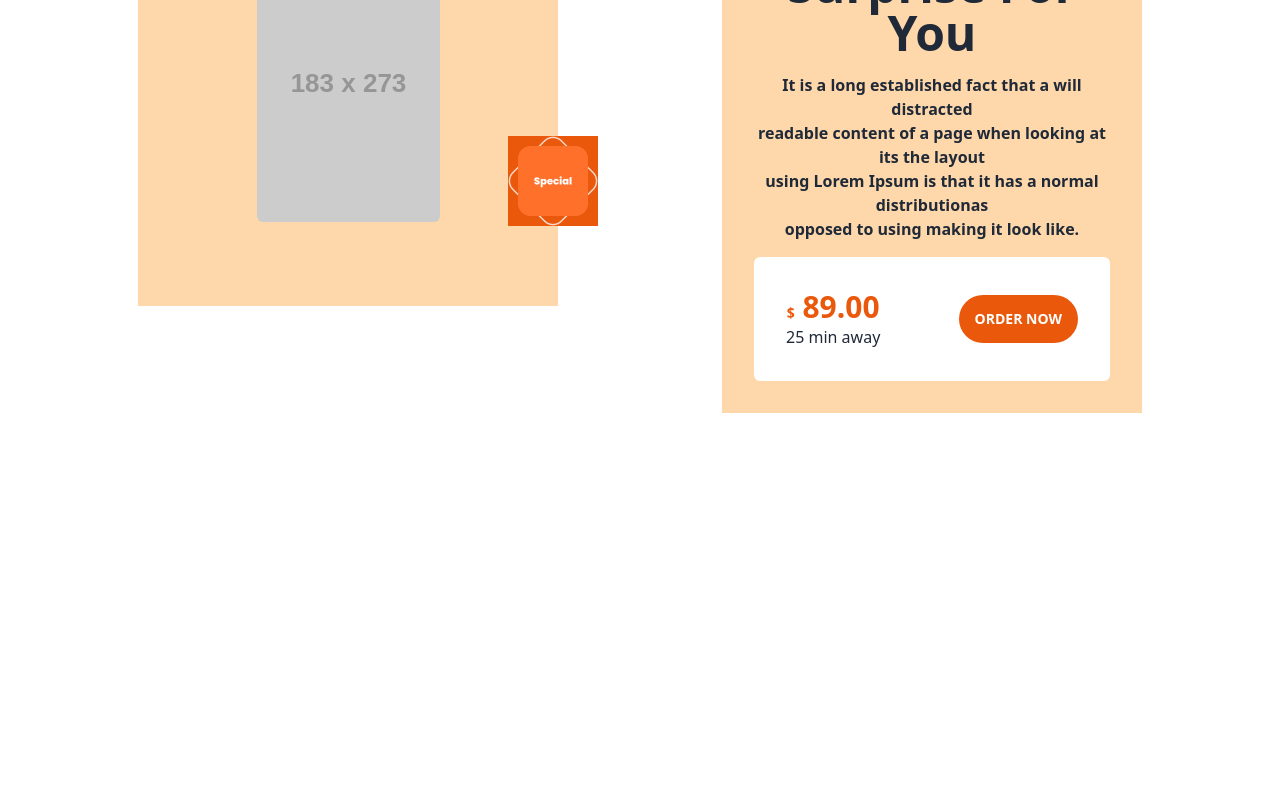
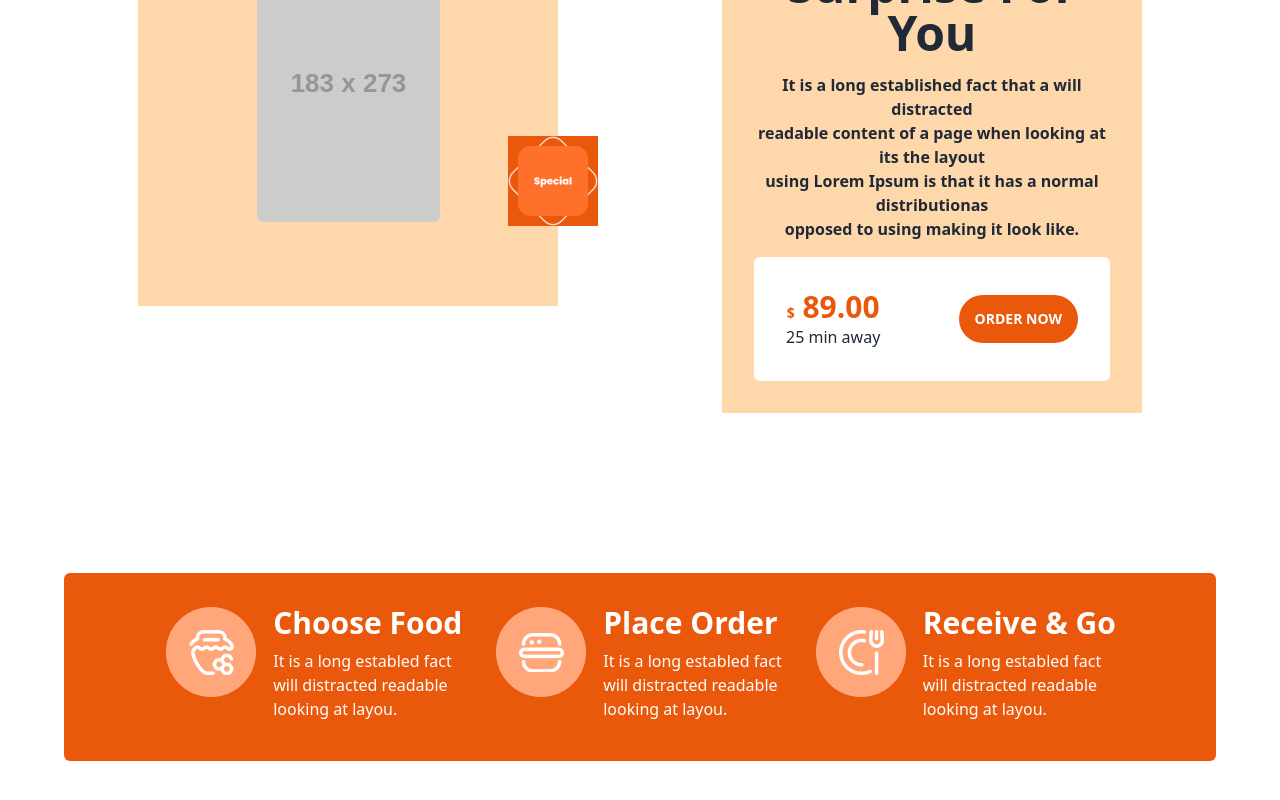
Before and after one commit to abdallahifox/sajwayR, a React (Vite) app: page / in a window 1280 px wide. Shown: the part 1122-1922 px from the top of the page. Before the commit the page ends 1615 px from the top, so only its background shows below. Built offline with nearby package versions, Linux system fonts and the light colour scheme.

Commit message:
add: Choose Food Section

```diff
--- /dev/null
+++ b/src/Components/HomeComponents/ChoseFoodSection.jsx
@@ -0,0 +1,40 @@
+import React from 'react'
+
+//TODO: Constant
+import { choseFoodSection } from './../../Constant/index'
+
+function ChoseFoodSection () {
+  return (
+    <section className='layout py-20'>
+      <div className='container mx-auto p-4 bg-orange-600 w-[320px] xl:w-full rounded-md'>
+        <div className='flex items-center flex-col justify-center xl:flex-row  p-4 text-white gap-8'>
+          {choseFoodSection.map(item => {
+            return (
+              <div
+                className='flex flex-col items-center justify-center xl:items-start xl:justify-start xl:flex-row gap-4'
+                key={item.id}
+              >
+                <div>
+                  <img
+                    src={item.image}
+                    alt={item.title}
+                    className='xl:w-[93px] xl-h-[93px]'
+                  />
+                </div>
+                <div>
+                  <h1 className='text-3xl font-bold mb-2'>{item.title}</h1>
+                  <p
+                    dangerouslySetInnerHTML={{ __html: item.desc }}
+                    className='text-md mb-2 text-center xl:text-left'
+                  />
+                </div>
+              </div>
+            )
+          })}
+        </div>
+      </div>
+    </section>
+  )
+}
+
+export default ChoseFoodSection
--- a/src/Components/HomeComponents/Hero.jsx
+++ b/src/Components/HomeComponents/Hero.jsx
@@ -8,7 +8,7 @@ import { Link } from 'react-router-dom'
 import HeroIamge from './../../assets/Image.png'
 function Hero () {
   return (
-    <div className='layout h-full w-full'>
+    <section className='layout h-full w-full'>
       <div className='container mx-auto grid  xl:grid-cols-2 gap-4 place-items-center text-white w-full h-full'>
         <div className='ml-4'>
           <h1 className='font-bold text-6xl mb-2'>
@@ -38,7 +38,7 @@ function Hero () {
           />
         </div>
       </div>
-    </div>
+    </section>
   )
 }
 
--- a/src/Components/HomeComponents/Special.jsx
+++ b/src/Components/HomeComponents/Special.jsx
@@ -9,7 +9,7 @@ function Special () {
   const specialOffer = menus.find(item => item.special === true)
 
   return (
-    <div className='layout py-20'>
+    <section className='layout py-20'>
       <div className='container mx-auto grid xl:grid-cols-2 gap-4 place-items-center'>
         <div className='flex items-center justify-center relative p-4 bg-orange-200 w-[320px] xl:w-[420px] h-[440px] hover:translate-y-3 ease-in-out duration-300'>
           <div className='w-[90px] h-[90px] bg-orange-600 absolute -right-10 bottom-20  hidden xl:block'>
@@ -47,7 +47,7 @@ function Special () {
           </div>
         </div>
       </div>
-    </div>
+    </section>
   )
 }
 
--- a/src/Constant/index.js
+++ b/src/Constant/index.js
@@ -1,3 +1,8 @@
+//TODO: Resoruces Image
+import ChoseFood from "./../assets/chooseFoodicon.png";
+import PlaceOrder from "./../assets/placeOrdericon.png";
+import GoIcon from "./../assets/goicon.png";
+
 export const navLinks = [
   {
     id: "home-1",
@@ -42,6 +47,27 @@ export const navLinksMobile = [
   },
 ];
 
+export const choseFoodSection = [
+  {
+    id: "choseFood",
+    title: "Choose Food",
+    desc: "It is a long establed fact <br/> will distracted readable <br/> looking at layou.",
+    image: ChoseFood,
+  },
+  {
+    id: "PlaceOrder",
+    title: "Place Order",
+    desc: "It is a long establed fact <br/> will distracted readable <br/> looking at layou.",
+    image: PlaceOrder,
+  },
+  {
+    id: "GoIcon",
+    title: "Receive & Go",
+    desc: "It is a long establed fact <br/> will distracted readable <br/> looking at layou.",
+    image: GoIcon,
+  },
+];
+
 export const menus = [
   {
     id: "1",
--- a/src/Pages/Home.jsx
+++ b/src/Pages/Home.jsx
@@ -3,11 +3,13 @@ import React from 'react'
 //TODO: Import Components
 import Hero from './../Components/HomeComponents/Hero'
 import Special from './../Components/HomeComponents/Special'
+import ChoseFoodSection from './../Components/HomeComponents/ChoseFoodSection'
 function Home () {
   return (
     <div className='home h-screen'>
       <Hero />
       <Special />
+      <ChoseFoodSection/>
     </div>
   )
 }
```
Also changed, not shown: src/assets/Bg.png, src/assets/Homepage.png (added).
